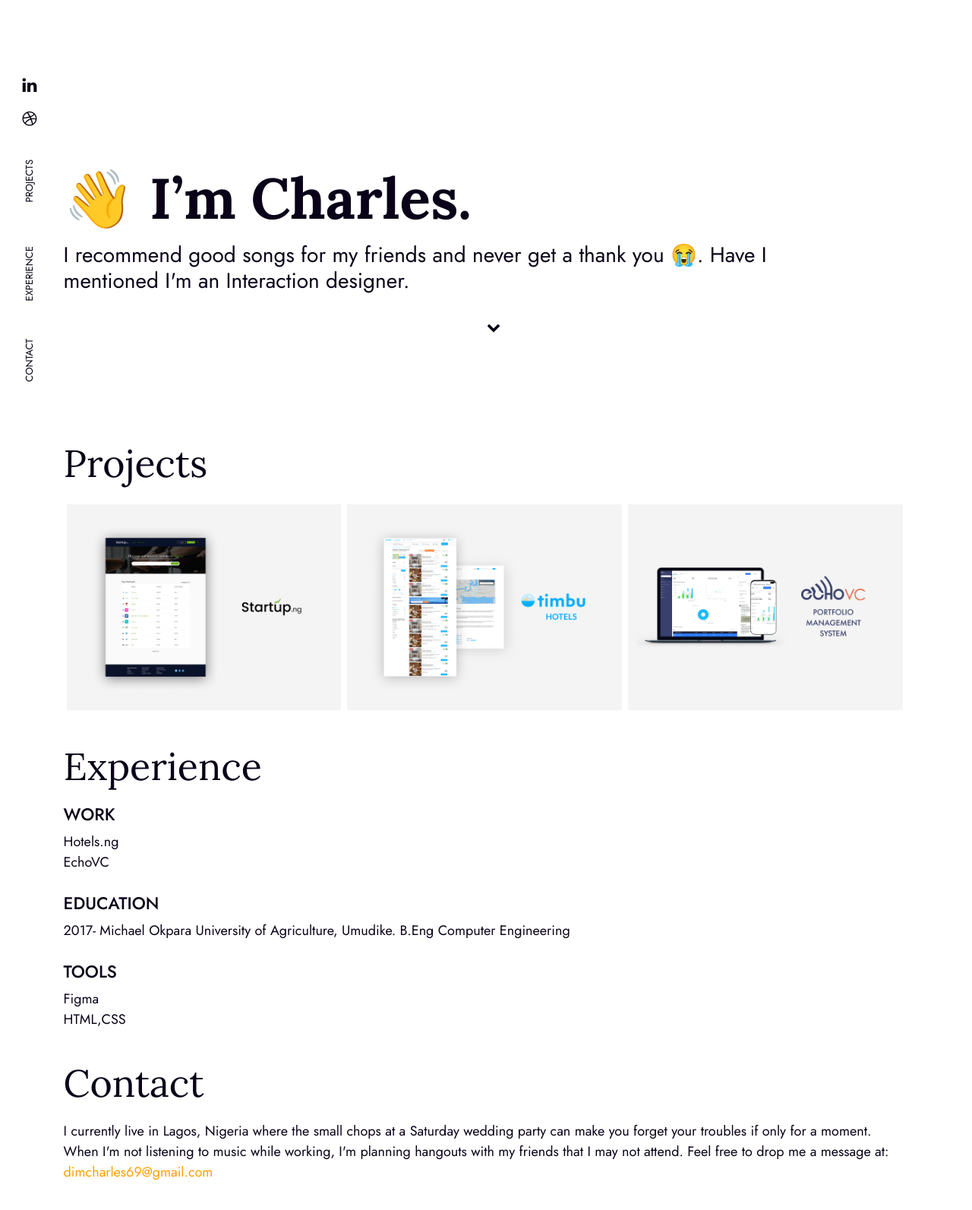
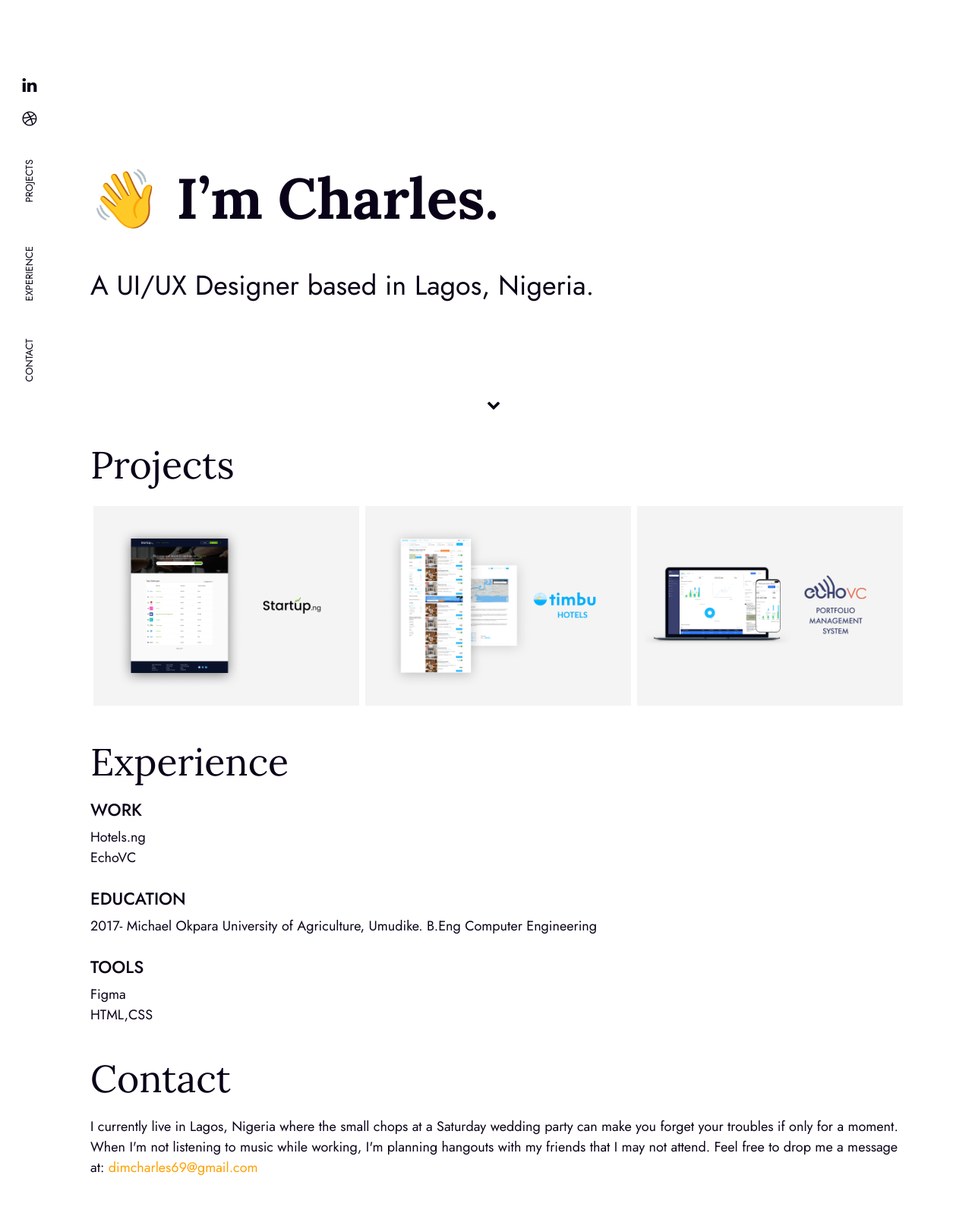
Before and after one commit to buikedim/my-portfolio, a PHP site: page /index.html in a window 1280 px wide. Shown: the top 1593 px of the page at 76% size. Run offline with PHP 8.4, Linux system fonts and the light colour scheme; some libraries are stand-ins or nearby versions.

Commit message:
modified

```diff
--- a/css/portfolio.css
+++ b/css/portfolio.css
@@ -11,8 +11,12 @@ body{
 	position: relative;
 }
 .move{
-	padding-left: 2%;
+	padding-left: 5%;
 	padding-right: 4%;
+}
+h2{
+	margin-top: 55px;
+	font-weight: lighter;
 }
 .header1{
 font-family: 'Lora', sans-serif;
@@ -22,7 +26,6 @@ font-family: 'Lora', sans-serif;
 	line-height: 1;
 	margin-top: 80px;
 	margin-bottom: 20px;
-	padding-left:2%;
 }
 
 ul{
@@ -141,6 +144,7 @@ header{
 text-align: left;
 display: inline-block;
 margin-bottom: 100px;
+padding-left: 5%;
 }
 .intro{
 	/* margin-left: 50px; */
@@ -422,3 +426,8 @@ display: none;
 	.chevron
 	{ display: none; }   /* hide it on larger screens */
   }
+  @media screen and (max-width: 498px) and (min-width: 250px){
+.section-one {
+    margin-top: 2rem;
+}
+  }
--- a/index.html
+++ b/index.html
@@ -58,17 +58,16 @@
             <div class="content">
                 <div class="container-fluid section-one">
                     <!-- 				<img class="img-fluid"  src="assets/charles.jpg" alt="Charles">
-                    -->				<div class="align-content-lg-center intro row no-gutter">
+                    -->
+                    <!-- <div class="align-content-lg-center intro row no-gutter"> -->
+                        <h1 class="header1"> 👋 I’m Charles.</h1>
 
-                        <div class="header1"> 👋 I’m Charles.</div>
-                        <br>
+                        <h2>A UI/UX Designer based in Lagos, Nigeria.</h2>
 
-                        <p id="blurb">I recommend good songs for my friends and never get a thank you 😭. Have I mentioned I'm an Interaction designer.</p>
                     </div>
                     <div class="chevron">
                         <a href="#projects">
                             <i class="fa fa-chevron-down" style="display: flex; justify-content:center ; margin-top: 1rem;"></i>
-
                         </a>
 
                     </div>
```
Lines whose indentation alone changed are shown as unchanged.
